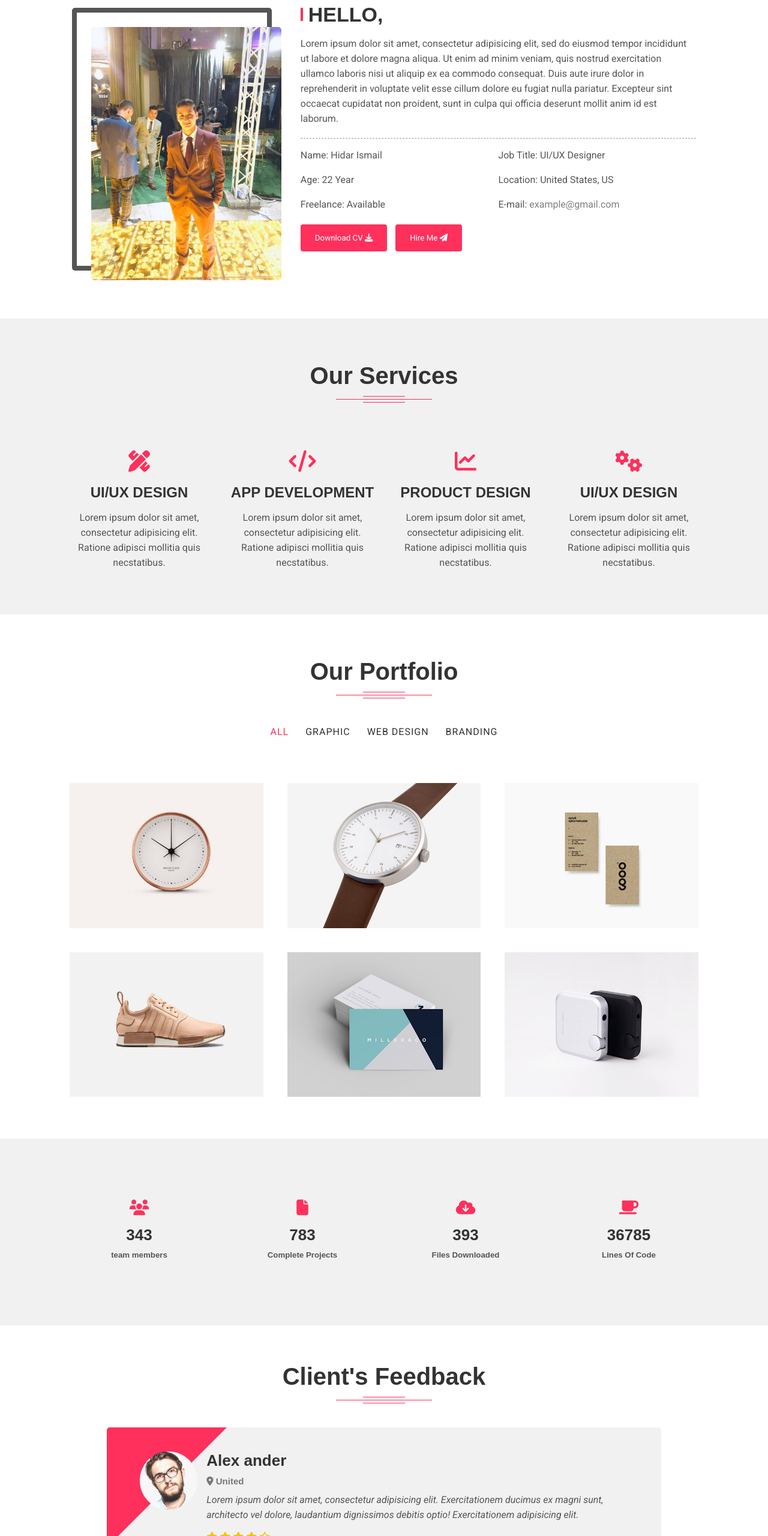
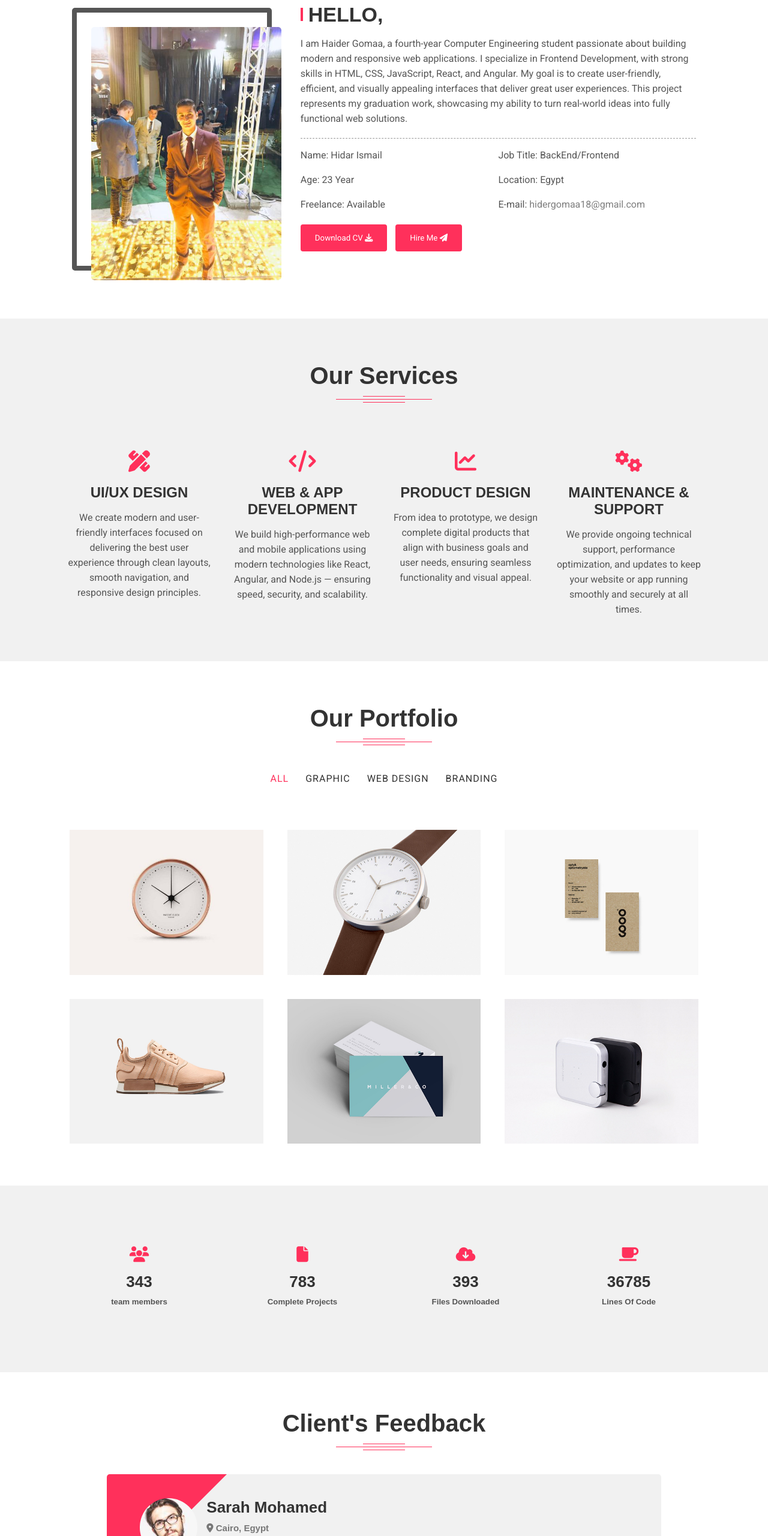
Before and after one commit to HaiderGomaa/portfolio, a plain HTML site: page index.html in a window 1280 px wide. Shown: the part 867-3427 px from the top of the page at 60% size. Drawn offline with Linux system fonts and the light colour scheme.

Commit message:
Update index.html

```diff
--- a/index.html
+++ b/index.html
@@ -89,31 +89,31 @@
         <div class="my-about">
           <h2>Hello,</h2>
           <p>
-            Lorem ipsum dolor sit amet, consectetur adipisicing elit, sed do
-            eiusmod tempor incididunt ut labore et dolore magna aliqua. Ut enim
-            ad minim veniam, quis nostrud exercitation ullamco laboris nisi ut
-            aliquip ex ea commodo consequat. Duis aute irure dolor in
-            reprehenderit in voluptate velit esse cillum dolore eu fugiat nulla
-            pariatur. Excepteur sint occaecat cupidatat non proident, sunt in
-            culpa qui officia deserunt mollit anim id est laborum.
+         I am Haider Gomaa, a fourth-year Computer Engineering student passionate about
+building modern and responsive web applications. I specialize in Frontend Development,
+with strong skills in HTML, CSS, JavaScript, React, and Angular. My goal is to create
+user-friendly, efficient, and visually appealing interfaces that deliver great user experiences.
+This project represents my graduation work, showcasing my ability to turn real-world
+ideas into fully functional web solutions.
+
           </p>
           <div class="info">
             <div class="my-info">
               <span class="title"> Name: </span> Hidar Ismail
             </div>
             <div class="my-info">
-              <span class="title"> Job Title: </span> UI/UX Designer
+              <span class="title"> Job Title: </span> BackEnd/Frontend
             </div>
-            <div class="my-info"><span class="title"> Age: </span> 22 Year</div>
+            <div class="my-info"><span class="title"> Age: </span> 23 Year</div>
             <div class="my-info">
-              <span class="title"> Location: </span> United States, US
+              <span class="title"> Location: </span> Egypt
             </div>
             <div class="my-info">
               <span class="title"> Freelance: </span> Available
             </div>
             <div class="my-info">
               <span class="title"> E-mail: </span>
-              <a href="#">example@gmail.com</a>
+              <a href="#">hidergomaa18@gmail.com</a>
             </div>
             <div class="clr"></div>
           </div>
@@ -130,42 +130,52 @@
   <div class="container">
     <h2 class="sec-header">Our Services</h2>
     <div class="all-services">
+
       <div class="one-service">
         <i class="fa-solid fa-pen-ruler my-icon"></i>
         <h3>UI/UX DESIGN</h3>
         <p>
-              Lorem ipsum dolor sit amet, consectetur adipisicing elit. Ratione
-              adipisci mollitia quis necstatibus.
+          We create modern and user-friendly interfaces focused on delivering
+          the best user experience through clean layouts, smooth navigation, and
+          responsive design principles.
         </p>
       </div>
+
       <div class="one-service">
         <i class="fa-solid fa-code my-icon"></i>
-            <h3>APP DEVELOPMENT</h3>
+        <h3>WEB & APP DEVELOPMENT</h3>
         <p>
-              Lorem ipsum dolor sit amet, consectetur adipisicing elit. Ratione
-              adipisci mollitia quis necstatibus.
+          We build high-performance web and mobile applications using modern
+          technologies like React, Angular, and Node.js — ensuring speed,
+          security, and scalability.
         </p>
       </div>
+
       <div class="one-service">
         <i class="fa-solid fa-chart-line my-icon"></i>
         <h3>PRODUCT DESIGN</h3>
         <p>
-              Lorem ipsum dolor sit amet, consectetur adipisicing elit. Ratione
-              adipisci mollitia quis necstatibus.
+          From idea to prototype, we design complete digital products that align
+          with business goals and user needs, ensuring seamless functionality
+          and visual appeal.
         </p>
       </div>
+
       <div class="one-service">
         <i class="fa-solid fa-gears my-icon"></i>
-            <h3>UI/UX DESIGN</h3>
+        <h3>MAINTENANCE & SUPPORT</h3>
         <p>
-              Lorem ipsum dolor sit amet, consectetur adipisicing elit. Ratione
-              adipisci mollitia quis necstatibus.
+          We provide ongoing technical support, performance optimization, and
+          updates to keep your website or app running smoothly and securely at
+          all times.
         </p>
       </div>
+
       <div class="clr"></div>
     </div>
   </div>
 </div>
+
     <!-- /////////////////////////////////////////////////////////////////////////////////////////////// -->
     <div class="portofolio" id="portofolio">
       <div class="container">
@@ -314,6 +324,7 @@
       </div>
     </div>
     <!-- /////////////////////////////////////////////////////////////////////////////////////////////// -->
+   <!-- ====================== CLIENT FEEDBACK ====================== -->
 <div class="testimonel-area" id="testimonel-area">
   <div class="container">
     <h2 class="sec-header">Client's Feedback</h2>
@@ -323,13 +334,13 @@
           <img src="./assets/feedback.jpg" alt="feedback" class="image" />
         </div>
         <div class="the-feedback">
-              <h3>Alex ander</h3>
-              <h4><i class="fa-solid fa-location-dot"></i> United</h4>
+          <h3>Sarah Mohamed</h3>
+          <h4><i class="fa-solid fa-location-dot"></i> Cairo, Egypt</h4>
           <p>
-                Lorem ipsum dolor sit amet, consectetur adipisicing elit.
-                Exercitationem ducimus ex magni sunt, architecto vel dolore,
-                laudantium dignissimos debitis optio! Exercitationem adipisicing
-                elit.
+            The service was excellent! The cleaning team arrived on time,
+            worked efficiently, and left everything spotless. The online booking
+            process was simple and user-friendly — I highly recommend this
+            platform to anyone looking for reliable cleaning services.
           </p>
           <div class="stars">
             <i class="fa-solid fa-star"></i>
@@ -344,11 +355,14 @@
     </div>
   </div>
 </div>
-    <!-- /////////////////////////////////////////////////////////////////////////////////////////////// -->
+
+<!-- ====================== BLOG AREA ====================== -->
 <div class="blog-area" id="blog-area">
   <div class="container">
     <h2 class="sec-header">Our Blog</h2>
     <div class="all-blogs">
+
+      <!-- Blog 1 -->
       <div class="one-blog">
         <div class="inner-blog">
           <div class="blog-img">
@@ -358,13 +372,13 @@
           </div>
           <div class="blog-content">
             <div class="blog-date">
-                  <p>23 November, 2015</p>
+              <p>23 November, 2024</p>
             </div>
-                <h3>web design Blog Post</h3>
+            <h3>How Technology is Transforming Cleaning Services</h3>
             <p>
-                  Lorem ipsum dolor sit amet, consectetur adipisicing elit.
-                  Consequuntur ea, quis magnam deserunt eius incidunt repellat
-                  molestiae.
+              Discover how smart scheduling systems and web apps are helping
+              clients easily book, track, and manage professional cleaning
+              services — making life more convenient than ever.
             </p>
             <div class="read-more-blog">
               Read more <i class="fa-solid fa-arrow-right-long"></i>
@@ -372,6 +386,8 @@
           </div>
         </div>
       </div>
+
+      <!-- Blog 2 -->
       <div class="one-blog">
         <div class="inner-blog">
           <div class="blog-img">
@@ -389,20 +405,22 @@
           </div>
           <div class="blog-content">
             <div class="blog-date">
-                  <p>20 April, 2018</p>
+              <p>20 April, 2025</p>
             </div>
-                <h3>development Blog Post</h3>
+            <h3>Behind the Scenes of Our Cleaning Platform</h3>
             <p>
-                  Lorem ipsum dolor sit amet, consectetur adipisicing elit.
-                  Consequuntur ea, quis magnam deserunt eius incidunt repellat
-                  molestiae.
+              A quick video walkthrough showing how our web app connects
+              customers and workers, manages bookings, and ensures service
+              quality through technology.
             </p>
             <div class="read-more-blog">
-                  Read more <i class="fa-solid fa-arrow-right-long"></i>
+              Watch now <i class="fa-solid fa-arrow-right-long"></i>
             </div>
           </div>
         </div>
       </div>
+
+      <!-- Blog 3 -->
       <div class="one-blog">
         <div class="inner-blog">
           <div class="blog-img">
@@ -412,13 +430,12 @@
           </div>
           <div class="blog-content">
             <div class="blog-date">
-                  <p>17 May, 2017</p>
+              <p>17 May, 2025</p>
             </div>
-                <h3>Full Width Blog Post</h3>
+            <h3>Tips for Keeping Your Home Fresh and Clean</h3>
             <p>
-                  Lorem ipsum dolor sit amet, consectetur adipisicing elit.
-                  Consequuntur ea, quis magnam deserunt eius incidunt repellat
-                  molestiae.
+              Learn simple cleaning hacks and daily habits that can help you
+              maintain a cleaner, healthier home — even with a busy schedule.
             </p>
             <div class="read-more-blog">
               Read more <i class="fa-solid fa-arrow-right-long"></i>
@@ -426,10 +443,12 @@
           </div>
         </div>
       </div>
+
       <div class="clr"></div>
     </div>
   </div>
 </div>
+
     <!-- /////////////////////////////////////////////////////////////////////////////////////////////// -->
     <div class="contact-area" id="contact-area">
       <div class="container">
```
Lines whose indentation alone changed are shown as unchanged.
